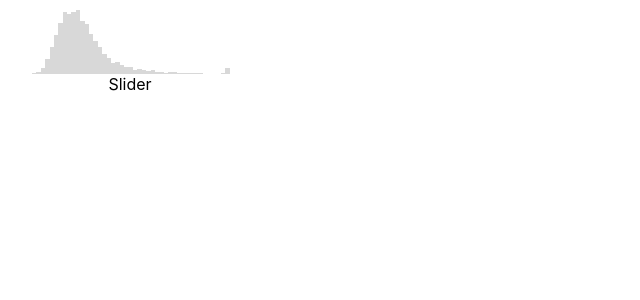
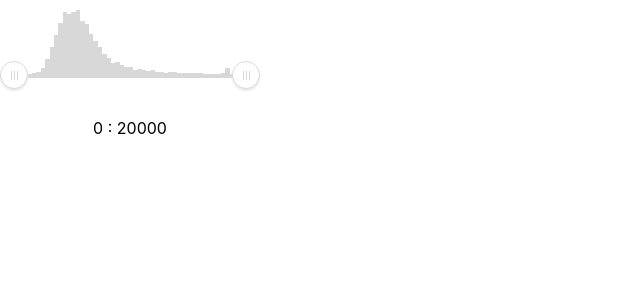
Before and after one commit to zlatanpham/histogram-slider, a React (Create React App) app: page / in a window 1280 px wide. Shown: the top 300 px of the page, without its empty margins (0-640 px from the left). Built offline with nearby package versions, Linux system fonts and the light colour scheme.

Commit message:
prototype RangeSlider

```diff
--- a/src/components/HistogramSlider/Histogram/Histogram.tsx
+++ b/src/components/HistogramSlider/Histogram/Histogram.tsx
@@ -39,8 +39,9 @@ export class Histogram extends React.Component<HistogramProps, HistogramState> {
               alignItems: 'flex-end',
             })}
           >
-            {this.state.data.map(height => (
+            {this.state.data.map((height, index) => (
               <div
+                key={index}
                 className={css({
                   width: '2%',
                   backgroundColor: '#d8d8d8',
--- a/src/components/HistogramSlider/HistogramSlider.tsx
+++ b/src/components/HistogramSlider/HistogramSlider.tsx
@@ -1,6 +1,6 @@
 import * as React from 'react';
 import { Histogram } from './Histogram';
-import { Slider } from './Slider';
+import { RangeSlider } from './RangeSlider';
 import { ClassNames } from '@emotion/core';
 
 interface HistogramSliderProps {
@@ -14,7 +14,13 @@ export class HistogramSlider extends React.Component<HistogramSliderProps> {
         {({ css }) => (
           <div className={css({ maxWidth: '240px', padding: '10px' })}>
             <Histogram data={this.props.data} />
-            <Slider />
+            <RangeSlider
+              min={0}
+              max={20000}
+              step={2}
+              value={[0, 20000]}
+              distance={10000}
+            />
           </div>
         )}
       </ClassNames>
--- /dev/null
+++ b/src/components/HistogramSlider/RangeSlider/RangeSlider.tsx
@@ -0,0 +1,277 @@
+import * as React from 'react';
+import { ClassNames, css } from '@emotion/core';
+
+interface RangeSliderProps {
+  min: number;
+  max: number;
+  step: number;
+  value: [number, number];
+  distance: number;
+  onChange?: (value: [number, number]) => void;
+}
+
+interface RangeSliderState {
+  value: [number, number];
+}
+
+export class RangeSlider extends React.Component<
+  RangeSliderProps,
+  RangeSliderState
+> {
+  state: RangeSliderState = {
+    value: [this.props.value[0], this.props.value[1]],
+  };
+
+  private ref = React.createRef<HTMLDivElement>();
+  range = this.props.max - this.props.min;
+
+  componentWillReceiveProps(nextProps: RangeSliderProps) {
+    const { value } = nextProps;
+    if (value !== this.props.value) {
+      this.setState({ value });
+    }
+  }
+
+  triggerEventMin = () => {
+    document.addEventListener('mousemove', this.dragMin);
+    document.addEventListener('mouseup', this.clearDocumentEvents);
+  };
+
+  triggerEventMax = () => {
+    document.addEventListener('mousemove', this.dragMax);
+    document.addEventListener('mouseup', this.clearDocumentEvents);
+  };
+
+  getCordsProperties = () => {
+    // @ts-ignore
+    const { x, width } = this.ref.current.getBoundingClientRect();
+    return { minX: x, maxX: x + width, width };
+  };
+
+  dragMin = (e: MouseEvent) => {
+    const { clientX } = e;
+    const { minX, width } = this.getCordsProperties();
+
+    const percent = clientX < minX ? 0 : (clientX - minX) / width;
+    let min = percent * this.range;
+
+    this.setState(prevState => {
+      const [prevStateMin, prevStateMax] = prevState.value;
+      const delta = (min - prevStateMin) / this.props.step;
+      let addition = 0;
+      if (Math.abs(delta) >= 1) {
+        addition = Math.floor(delta / this.props.step) * this.props.step;
+      }
+      min = prevStateMin + addition;
+      if (min + this.props.distance > prevStateMax) {
+        min = prevStateMax - this.props.distance;
+      }
+      return { value: [min, prevStateMax] };
+    }, this.callback);
+  };
+
+  callback = () => {
+    if (typeof this.props.onChange === 'function') {
+      const { value } = this.state;
+      this.props.onChange(value);
+    }
+  };
+
+  handleDrag = (e: MouseEvent) => {
+    const { clientX } = e;
+    const { maxX, minX, width } = this.getCordsProperties();
+    const percent = clientX > maxX ? 1 : (clientX - minX) / width;
+    let max = percent * this.range;
+
+    this.setState((prevState: RangeSliderState) => {
+      const [prevStateMin, prevStateMax] = prevState.value;
+      const delta = (max - prevStateMax) / this.props.step;
+      let addition = 0;
+      if (Math.abs(delta) >= 1) {
+        addition = Math.floor(delta / this.props.step) * this.props.step;
+      }
+      max = prevStateMax + addition;
+      if (max - this.props.distance < prevStateMin) {
+        max = prevStateMin + this.props.distance;
+      }
+      return { value: [prevStateMin, max] };
+    }, this.callback);
+  };
+
+  dragMax = (e: MouseEvent) => {
+    const { clientX } = e;
+    const { maxX, minX, width } = this.getCordsProperties();
+    const percent = clientX > maxX ? 1 : (clientX - minX) / width;
+    let max = percent * this.range;
+
+    this.setState((prevState: RangeSliderState) => {
+      const [prevStateMin, prevStateMax] = prevState.value;
+      const delta = (max - prevStateMax) / this.props.step;
+      let addition = 0;
+      if (Math.abs(delta) >= 1) {
+        addition = Math.ceil(delta / this.props.step) * this.props.step;
+      }
+      max = prevStateMax + addition;
+      if (max - this.props.distance < prevStateMin) {
+        max = prevStateMin + this.props.distance;
+      }
+      return { value: [prevStateMin, max] };
+    }, this.callback);
+  };
+
+  clearDocumentEvents = () => {
+    document.removeEventListener('mouseup', this.clearDocumentEvents);
+    document.removeEventListener('mousemove', this.dragMin);
+    document.removeEventListener('mousemove', this.dragMax);
+  };
+
+  handleMinKeydown = (e: React.KeyboardEvent<HTMLButtonElement>) => {
+    console.log(e.key);
+  };
+
+  handleMaxKeydown = (e: React.KeyboardEvent<HTMLButtonElement>) => {
+    console.log(e.key);
+  };
+
+  handleBarClick = (e: React.MouseEvent<HTMLDivElement>) => {
+    const point = e.clientX;
+    const { minX, width } = this.getCordsProperties();
+    const range = Math.round(((point - minX) * this.range) / width);
+
+    this.setState((prevState: RangeSliderState) => {
+      const [prevStateMin, prevStateMax] = prevState.value;
+
+      if (range <= prevStateMin) {
+        return { value: [range, prevStateMax] };
+      } else if (range >= prevStateMax) {
+        return { value: [prevStateMin, range] };
+      }
+
+      if (Math.abs(range - prevStateMin) >= Math.abs(range - prevStateMax)) {
+        const nextMaxState =
+          range - prevStateMin < this.props.distance
+            ? prevStateMin + this.props.distance
+            : range;
+        return { value: [prevStateMin, nextMaxState] };
+      } else {
+        const nextMinState =
+          prevStateMax - range < this.props.distance
+            ? prevStateMax - this.props.distance
+            : range;
+        return { value: [nextMinState, prevStateMax] };
+      }
+    }, this.callback);
+  };
+
+  render() {
+    const [min, max] = this.state.value;
+    const right = 100 - (max * 100) / this.range;
+    const left = (min * 100) / this.range;
+
+    return (
+      <ClassNames>
+        {({ css }) => (
+          <div className={css({})}>
+            <div
+              className={css({ width: '100%', position: 'relative' })}
+              ref={this.ref}
+            >
+              <div
+                className={css({
+                  width: '100%',
+                  height: '4px',
+                  borderRadius: '999px',
+                  backgroundColor: '#d8d8d8',
+                })}
+                onClick={this.handleBarClick}
+              />
+              <div
+                className={css({
+                  position: 'absolute',
+                  top: '0px',
+                  height: '4px',
+                  borderRadius: '999px',
+                  backgroundColor: '#d8d8d8',
+                })}
+                onClick={this.handleBarClick}
+                style={{
+                  left: left + '%',
+                  right: right + '%',
+                }}
+              >
+                <Button
+                  className={css({
+                    position: 'absolute',
+                    top: '-13px',
+                    left: '-10px',
+                    width: '28px',
+                    height: '28px',
+                    borderRadius: '9999px',
+                    backgroundColor: '#ffffff',
+                    boxShadow: 'rgb(235, 235, 235) 0px 2px 2px',
+                    border: '1px solid #d9d9d9',
+                  })}
+                  role="slider"
+                  tabIndex={0}
+                  aria-valuenow={min}
+                  aria-valuemax={this.props.max}
+                  aria-valuemin={this.props.min}
+                  aria-disabled="false"
+                  onMouseDown={this.triggerEventMin}
+                  onKeyDown={this.handleMinKeydown}
+                />
+                <Button
+                  className={css({
+                    position: 'absolute',
+                    top: '-13px',
+                    right: '-10px',
+                    width: '28px',
+                    height: '28px',
+                    borderRadius: '9999px',
+                    backgroundColor: '#ffffff',
+                    boxShadow: 'rgb(235, 235, 235) 0px 2px 2px',
+                    border: '1px solid #d9d9d9',
+                  })}
+                  role="slider"
+                  tabIndex={0}
+                  aria-valuenow={max}
+                  aria-valuemax={this.props.max}
+                  aria-valuemin={this.props.min}
+                  aria-disabled="false"
+                  onKeyDown={this.handleMaxKeydown}
+                  onMouseDown={this.triggerEventMax}
+                />
+              </div>
+            </div>
+
+            <div className={css({ marginTop: '40px' })}>
+              {min} : {max}
+            </div>
+          </div>
+        )}
+      </ClassNames>
+    );
+  }
+}
+
+const Button = (props: React.HTMLAttributes<HTMLButtonElement>) => (
+  <ClassNames>
+    {({ css }) => (
+      <button {...props}>
+        {[1, 2, 3].map(index => (
+          <span
+            key={index}
+            className={css({
+              height: '9px',
+              width: '1px',
+              backgroundColor: 'rgb(216, 216, 216)',
+              marginLeft: '1px',
+              marginRight: '1px',
+              display: 'inline-block',
+            })}
+          />
+        ))}
+      </button>
+    )}
+  </ClassNames>
+);
--- /dev/null
+++ b/src/components/HistogramSlider/RangeSlider/index.ts
@@ -0,0 +1 @@
+export { RangeSlider } from './RangeSlider';
--- a/src/components/HistogramSlider/Slider/Slider.tsx
+++ /dev/null
@@ -1,3 +0,0 @@
-import * as React from 'react';
-
-export const Slider = () => <div>Slider</div>;
--- a/src/components/HistogramSlider/Slider/index.ts
+++ /dev/null
@@ -1 +0,0 @@
-export { Slider } from './Slider';
```
